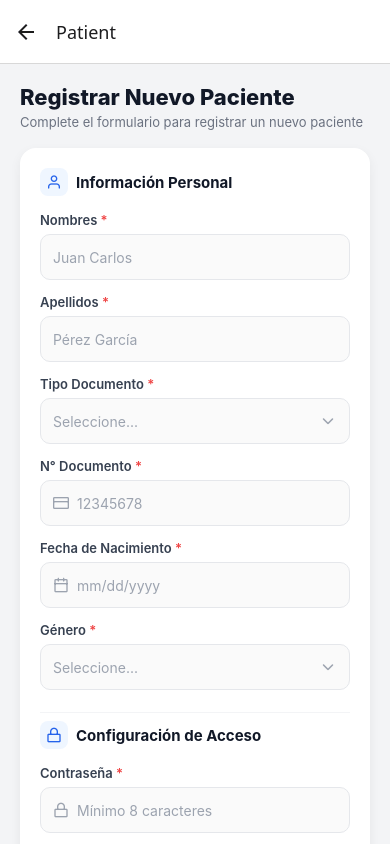
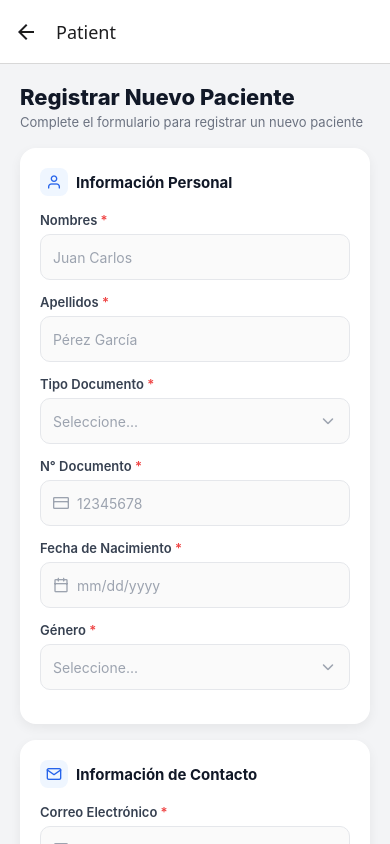
Before and after one commit to cszcszczs/MediChain, a React Native app: screen /Patient in a window 390 px wide. Built offline with nearby package versions, Linux system fonts and the light colour scheme.

Commit message:
<fix/add> fix the divition of the content and add the contact information

```diff
--- a/src/screens/PatientScreen.tsx
+++ b/src/screens/PatientScreen.tsx
@@ -23,6 +23,10 @@ export function PatientScreen({ onSubmit, onCancel }) {
   const [numeroDocumento, setNumeroDocumento] = useState('');
   const [fechaNacimiento, setFechaNacimiento] = useState('');
   const [genero, setGenero] = useState('');
+  const [correoElectronico, setCorreoElectronico] = useState('');
+  const [telefono, setTelefono] = useState('');
+  const [ciudad, setCiudad] = useState('');
+  const [direccion, setDireccion] = useState('');
   const [password, setPassword] = useState('');
   const [confirmPassword, setConfirmPassword] = useState('');
 
@@ -34,6 +38,10 @@ export function PatientScreen({ onSubmit, onCancel }) {
       numeroDocumento,
       fechaNacimiento,
       genero,
+      correoElectronico,
+      telefono,
+      ciudad,
+      direccion,
       password,
       confirmPassword,
     });
@@ -54,9 +62,8 @@ export function PatientScreen({ onSubmit, onCancel }) {
             Complete el formulario para registrar un nuevo paciente
           </Text>
 
-          {/* Tarjeta única: ambas secciones + botones */}
+          {/* Tarjeta: Información Personal */}
           <View style={styles.card}>
-            {/* Sección: Información Personal */}
             <View style={styles.cardHeader}>
               <View style={styles.cardIconWrapper}>
                 <Feather name="user" size={16} color="#2563EB" />
@@ -116,11 +123,55 @@ export function PatientScreen({ onSubmit, onCancel }) {
               options={GENDERS}
               onSelect={setGenero}
             />
+          </View>
 
-            {/* Divisor entre secciones */}
-            <View style={styles.divider} />
+          {/* Tarjeta: Información de Contacto */}
+          <View style={styles.card}>
+            <View style={styles.cardHeader}>
+              <View style={styles.cardIconWrapper}>
+                <Feather name="mail" size={16} color="#2563EB" />
+              </View>
+              <Text style={styles.cardTitle}>Información de Contacto</Text>
+            </View>
 
-            {/* Sección: Configuración de Acceso */}
+            <TextField
+              label="Correo Electrónico"
+              required
+              value={correoElectronico}
+              onChangeText={setCorreoElectronico}
+              placeholder="paciente@ejemplo.com"
+              icon="mail"
+              keyboardType="email-address"
+            />
+
+            <TextField
+              label="Teléfono"
+              required
+              value={telefono}
+              onChangeText={setTelefono}
+              placeholder="987654321"
+              icon="phone"
+              keyboardType="phone-pad"
+            />
+
+            <TextField
+              label="Ciudad"
+              value={ciudad}
+              onChangeText={setCiudad}
+              placeholder="Lima"
+            />
+
+            <TextField
+              label="Dirección"
+              value={direccion}
+              onChangeText={setDireccion}
+              placeholder="Av. Principal 123"
+              icon="map-pin"
+            />
+          </View>
+
+          {/* Tarjeta: Configuración de Acceso */}
+          <View style={styles.card}>
             <View style={styles.cardHeader}>
               <View style={styles.cardIconWrapper}>
                 <Feather name="lock" size={16} color="#2563EB" />
@@ -147,6 +198,7 @@ export function PatientScreen({ onSubmit, onCancel }) {
               icon="lock"
               secureTextEntry
             />
+          </View>
 
           {/* Botones */}
           <TouchableOpacity
@@ -164,7 +216,6 @@ export function PatientScreen({ onSubmit, onCancel }) {
           >
             <Text style={styles.cancelButtonText}>Cancelar</Text>
           </TouchableOpacity>
-          </View>
         </ScrollView>
       </KeyboardAvoidingView>
     </SafeAreaView>
```
Lines whose indentation alone changed are shown as unchanged.
